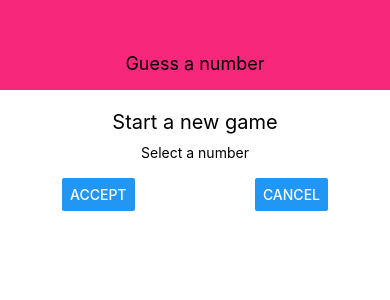
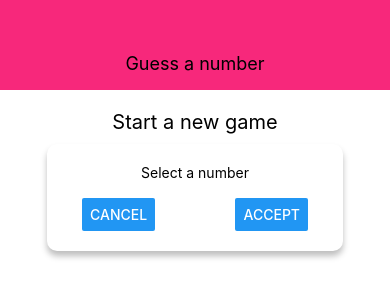
Before and after one commit to Ofineo/React-Native-guess-a-number, a React Native app: screen / in a window 390 px wide. Shown: the top 300 px of the page. Built offline with nearby package versions, Linux system fonts and the light colour scheme.

Commit message:
added styles to startgamescreen

```diff
--- a/screen/StartGameScreen.js
+++ b/screen/StartGameScreen.js
@@ -14,8 +14,8 @@ const StartGameScreen = props => {
                 </Text>
                 <TextInput />
                 <View style={styles.buttonContainer}>
+                    <Button title="CANCEL" />
                     <Button title="ACCEPT" onPress={() => { }} />
-                    <Button title="CANCEL" />
                 </View>
 
             </View>
@@ -39,7 +39,14 @@ const styles = StyleSheet.create({
         width: 300,
         maxWidth: '80%',
         alignItems: 'center',
-
+        shadowColor: 'black',
+        shadowOffset: { width: 0, height: 5 },
+        shadowOpacity: 0.26,
+        shadowRadius: 6,
+        elevation: 5,
+        backgroundColor: 'white',
+        padding: 20,
+        borderRadius: 10
     },
     buttonContainer: {
         flexDirection: 'row',
```
